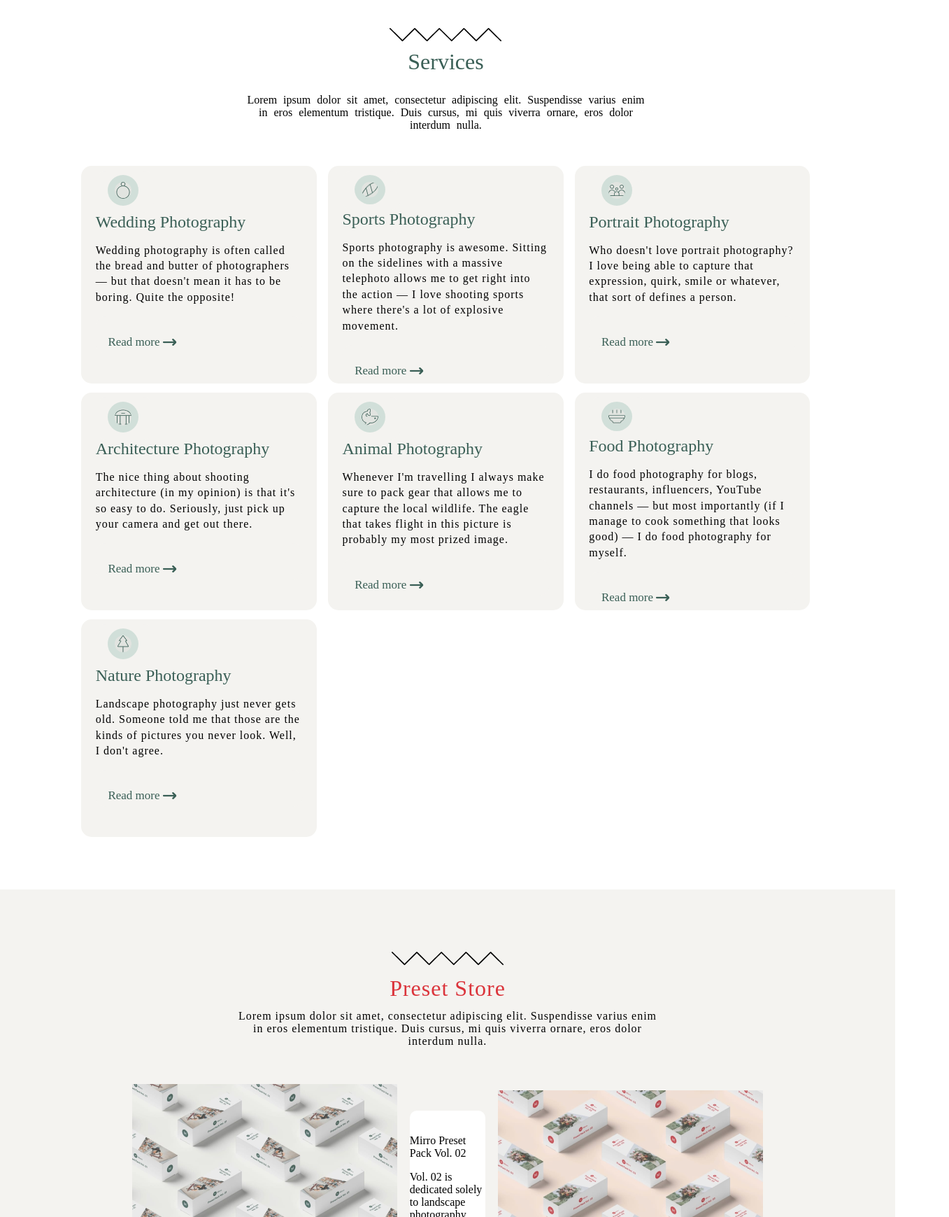
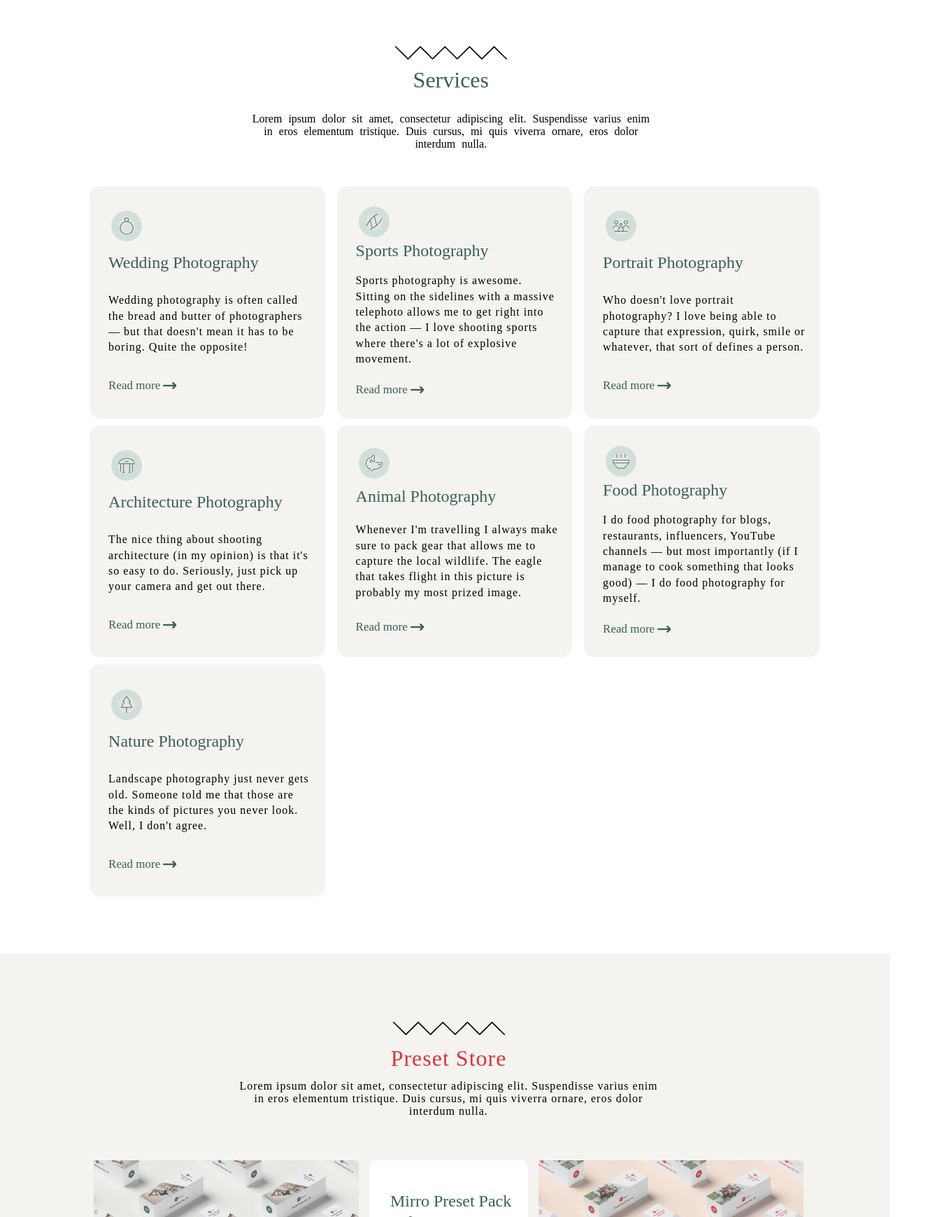
Before and after one commit to OneMight/Web-programing, a plain HTML site: page index.html in a window 1280 px wide. Shown: the part 1061-2800 px from the top of the page at 70% size, 1357 px wide, since content can reach past the window. Drawn offline with Linux system fonts and the light colour scheme.

Commit message:
fix: there was a correction of styles to match the layout

```diff
--- a/style.css
+++ b/style.css
@@ -3,7 +3,6 @@ body{
     margin: 0;
     display: flex;
     justify-content: center;
-
     flex-direction: column;
 }
 
@@ -35,6 +34,7 @@ padding-top: 0.3%;
     width: 40.6%;
     font-size: 17px;
     letter-spacing: 0.5px;
+
 
 }
 .GreenText{
@@ -84,11 +84,11 @@ padding-top: 0.3%;
     display: flex;
     justify-content: center;
     align-items:center;
-
     width: 100%;
     height: auto;
     background-color: #F4F3F0;
-    padding: 3%;
+    padding: 40px 0 40px 50px;
+
 }
 
 .present{
@@ -96,6 +96,7 @@ padding-top: 0.3%;
     justify-content: space-between;
     padding-left: 0;
     line-height: 23px;
+    margin-right: 3%;
 
 
 }
@@ -122,7 +123,8 @@ padding-top: 0.3%;
 }
 
 .self-photo{
-    padding-right: 3%;
+    padding-right: 35px;
+    padding-top: 10px;
 }
 
 .Topic{
@@ -140,15 +142,16 @@ padding-top: 0.3%;
     justify-content: center;
     align-items:center;
     flex-direction: column;
-    padding-top: 3.4%;
-    padding-right: 4%;
+    padding-top: 45px;
+    padding-right: 52px;
 }
 .Cards{
     display: grid;
-    gap: 1.5%;
-    padding: 3% 0%;
+    row-gap: 10px;
+    column-gap: 17px;
+    padding-top: 35px;
     grid-template-columns: repeat(3,31%);
-    grid-template-rows: repeat(3,34%);
+    grid-template-rows: repeat(3,35%);
     justify-content: start;
 
 }
@@ -162,15 +165,18 @@ padding-top: 0.3%;
 .TextForCards{
   line-height: 140%;
   letter-spacing: 1px;
+  margin-bottom: 20px;;
+  word-break: normal;
 
 }
 
-.Cards div{
+.Cards > div{
 
     display: flex;
     text-align: left;
-    justify-content: start;
-    padding: 2% 6%;
+    justify-content: space-around;
+    padding: 29px 20px 30px 27px;
+
     flex-direction: column;
     background-color: #F4F3F0;
     border-radius: 15px;
@@ -180,7 +186,7 @@ padding-top: 0.3%;
     font-size: 17px;
     color:#3A5F56;
     text-decoration:none;
-    margin-top: 8%;
+    margin-top: 50px;
 
 }
 .imagen{
@@ -197,7 +203,8 @@ padding-top: 0.3%;
     justify-content: space-between;
     align-items:center;
     flex-direction: column;
-    padding-top: 4.2%;
+    padding-top: 57px;
+    padding-right: 40px;
 
 }
 
@@ -214,6 +221,8 @@ padding-top: 0.3%;
     background-color: #F4F3F0;
     justify-content: space-around;
     flex-direction: column;
+    margin-top: 59px;
+    margin-right: 7px;
 
 }
 
@@ -223,23 +232,40 @@ padding-top: 0.3%;
     grid-template-columns: repeat(3,1fr);
     grid-template-rows: repeat(1,1fr);
     justify-content: center;
-    align-items:center;
-    gap: 2%;
-    width: 75%;
-    margin-top: 3%;
+    gap: 15px;
+    width: 83%;
+    margin-top: 45px;
+    padding-right: 40px;
 }
 
+.textforpaks {
+    padding-left: 30px;
+    padding-top: 25px;
+    margin: 0;
+}
 
-.paks div{
+.title{
+    font-size: 24px;
+    color:#3A5F56;
+    line-height: 30px;
+}
 
+.text{
+    padding-bottom: 20px;
+    line-height: 130%;
+}
+
+.paks > div{
+    width: 100%;
     border-radius: 10px;
     background-color: #FFFFFF;
     text-align: start;
 }
 .Preset{
-    margin-top: 3%;
-  text-decoration: none;
-    font-size: 17px;
+    margin-top: 30px;
+    margin-right: 45px;
+    text-decoration: none;
+    font-size: 20px;
     color:#3A5F56;
     text-decoration:none;
 }
```
